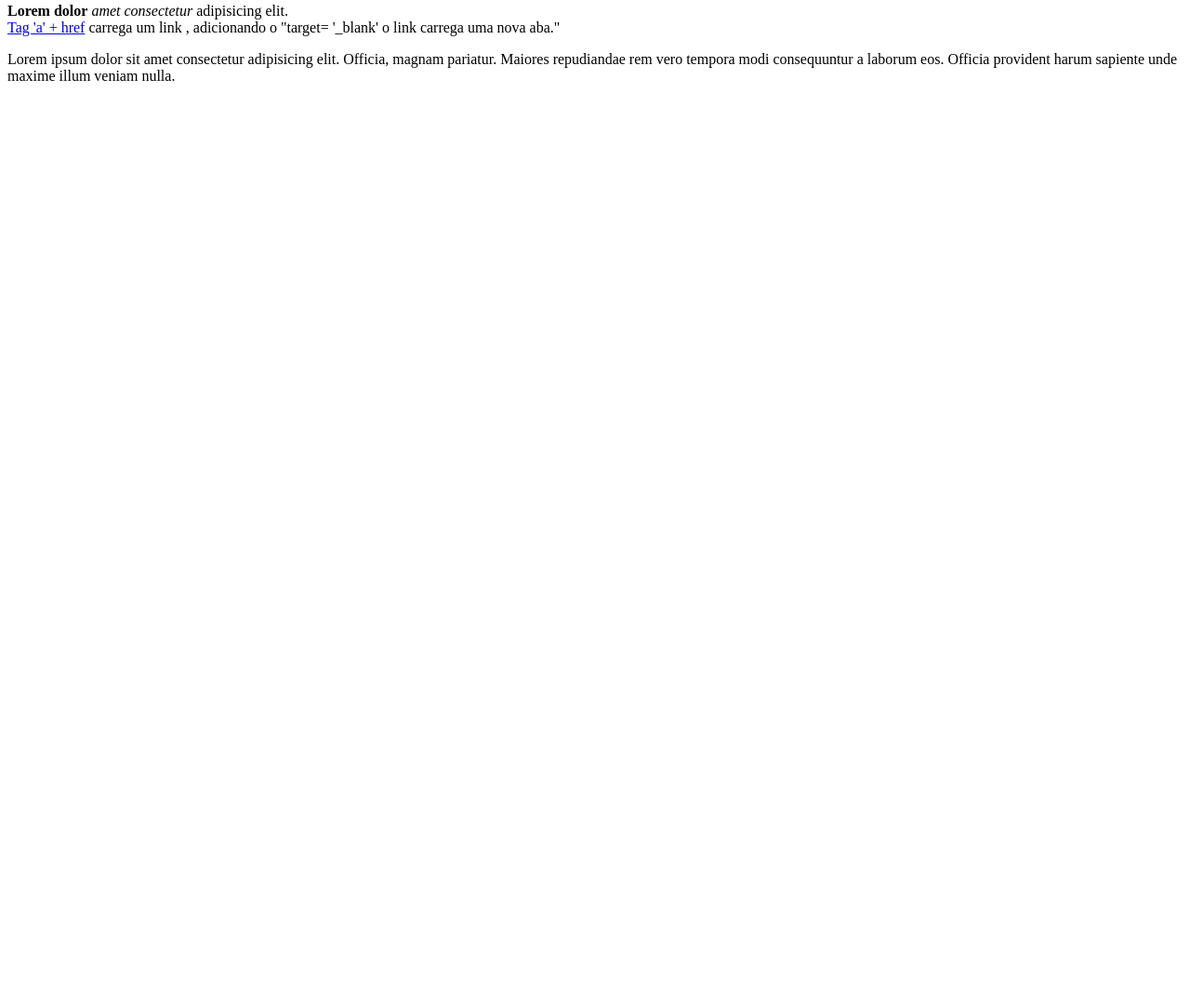
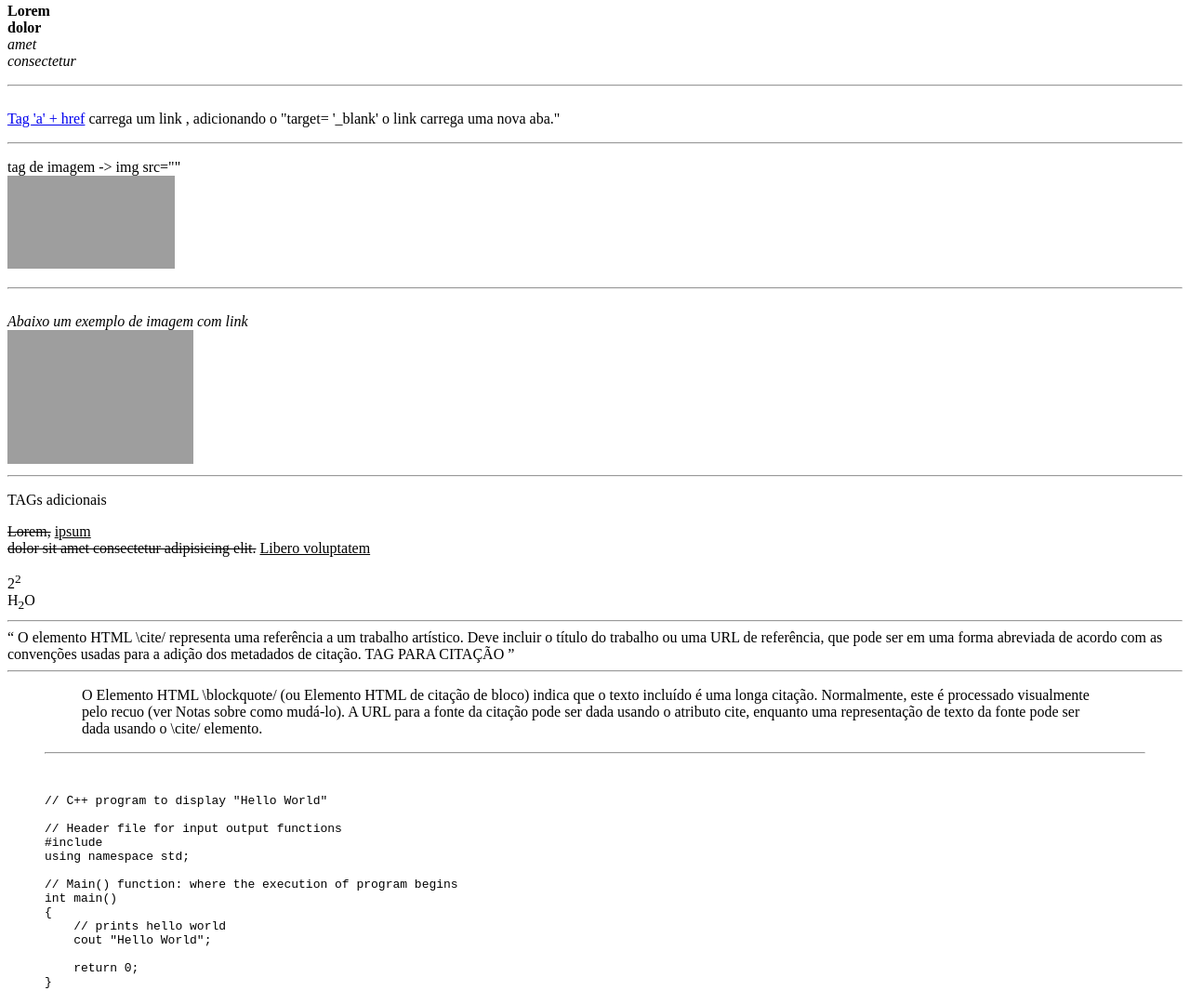
Before and after one commit to Cleitoncme/Javascrit-Tipescript, a plain HTML site: page Aula-6 .html in a window 1280 px wide. Shown: the part 77-1157 px from the top of the page at 93% size. Before the commit the page ends 800 px from the top, so only its background shows below. Drawn offline with Linux system fonts and the light colour scheme; grey boxes are pictures that could not be loaded.

Commit message:
Aula_6 alt.19.01

```diff
--- a/Aula-6 .html
+++ b/Aula-6 .html
@@ -4,21 +4,92 @@
 <head>
     <meta charset="utf-8">
     <title>Aula-5 Heandgins</title>
+    <style>
+        .img_1 {
+            width: 180px;
+            height: 100px;
+        }
+        .img_2 {
+            width: 200px;
+            height: 144px;
+        }
+    </style>
 </head>
 
 <body>
     <h1>Meu titulo</h1>
-    <p><b>Lorem</b> <!-- Tag <b> deixa o texto somente negrito-->
-        <strong>dolor</strong>  <!-- Tag <strong> deixa o texto negrito e da enfase na leitura-->
-        <i>amet</i> <!-- Tag <i> deixa o texto somente em italico-->
-        <em>consectetur</em> <!-- Tag <em> deixa o texto em italico e da enfase na leitura.--> adipisicing elit.
+    <p><b>Lorem</b> <br><!-- Tag <b> deixa o texto somente negrito-->
+        <strong>dolor</strong><br>  <!-- Tag <strong> deixa o texto negrito e da enfase na leitura-->
+        <i>amet</i> <br><!-- Tag <i> deixa o texto somente em italico-->
+        <em>consectetur</em> <br><!-- Tag <em> deixa o texto em italico e da enfase na leitura.-->
+
+     <hr> <!--TAG para inserir uma linha -->
+
      <br> <!-- Tag <br> faz quebre de linha --><a href= "https://developer.mozilla.org/pt-BR/docs/Web/HTML/Element/a" target='_blank'> Tag 'a' + href</a> carrega um link
      , adicionando o "target= '_blank' o link carrega uma nova aba."
      </p>
 
-     <p>Lorem ipsum dolor sit amet consectetur adipisicing elit.
-        Officia, magnam pariatur. Maiores repudiandae rem vero tempora modi consequuntur a laborum eos.
-         Officia provident harum sapiente unde maxime illum veniam nulla.</p>
+     <hr> <!--TAG para inserir uma linha -->
+
+     <p>tag de imagem -> img src=""<br> <img class="img_1" src="https://seeklogo.com/images/M/mdn-logo-6DB9B0093F-seeklogo.com.png" alt="Logo da MDN"></p>
+
+     <hr> <!--TAG para inserir uma linha -->
+
+     <br>
+     <i>Abaixo um exemplo de imagem com link</i>
+     <br>
+     <!--Opcao de imagem com link.-->
+                <!--Insere o link do site.-->
+     <a href= "https://developer.mozilla.org/pt-BR/docs/Web/HTML/Element/a" target='_blank'>
+                    <!--Insere o link da imagem.-->
+        <img class="img_2" src="https://seeklogo.com/images/M/mdn-logo-6DB9B0093F-seeklogo.com.png" alt="Logo da MDN">
+        <!--Tudo dentro da TAG "a"-->
+     </a>
+
+     <hr> <!--TAG para inserir uma linha -->
+
+     <p>TAGs adicionais</p>
+     <p><del>Lorem,</del> <ins>ipsum</ins> <br> <!--Tag com efeito semantico-->
+     <s>dolor sit amet consectetur adipisicing elit.</s> <u>Libero voluptatem</u></p> <!--Tag com efeito fisico/visual-->
+     2<sup>2</sup> <!--TAG para exponciacao--> <br>
+     H<sub>2</sub>O <!--TAG para baixar um texto--> <br>
+     <hr> <!--TAG para inserir uma linha -->
+     <q cite="https://developer.mozilla.org/pt-BR/docs/Web/HTML/Element/cite">
+        O elemento HTML \cite/ representa uma referência a um trabalho artístico. Deve incluir o título do trabalho ou uma URL de referência,
+         que pode ser em uma forma
+            abreviada de acordo com as convenções usadas para a adição dos metadados de citação.
+        TAG PARA CITAÇÃO </q>
+
+    <hr> <!--TAG para inserir uma linha -->
+
+     <blockquote cite="https://developer.mozilla.org/pt-BR/docs/Web/HTML/Element/blockquote">
+        <blockquote>
+            <p>
+            O Elemento HTML \blockquote/ (ou Elemento HTML de citação de bloco) indica que o texto incluído é uma longa citação.
+                Normalmente, este é processado visualmente pelo recuo (ver Notas sobre como mudá-lo). A URL para a fonte da citação pode ser dada usando o atributo cite,
+                enquanto uma representação de texto da fonte pode ser dada usando o \cite/ elemento.</p>
+     </blockquote>
+
+     <hr>
+
+     <pre><code> <!--TAG PRE especifica para inserir codigos no texto
+                     TAG CODE serve para formatar a fonte como monospace!-->
+
+// C++ program to display "Hello World"
+
+// Header file for input output functions
+#include <iostream>
+using namespace std;
+
+// Main() function: where the execution of program begins
+int main()
+{
+    // prints hello world
+    cout "Hello World";
+
+    return 0;
+}
+</code></pre>
 </body>
 </html>
 
```
